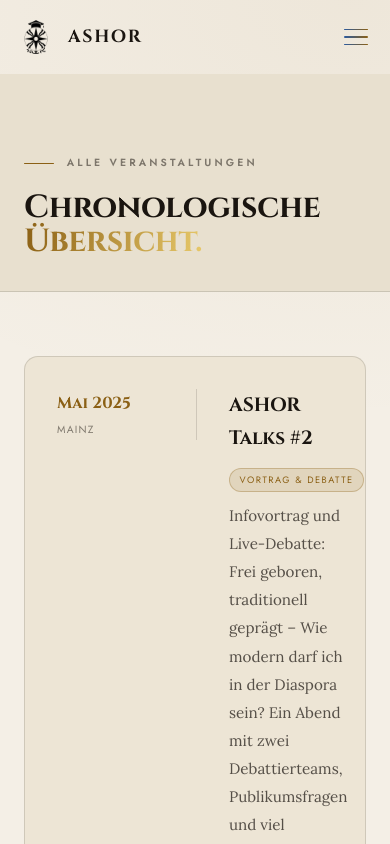
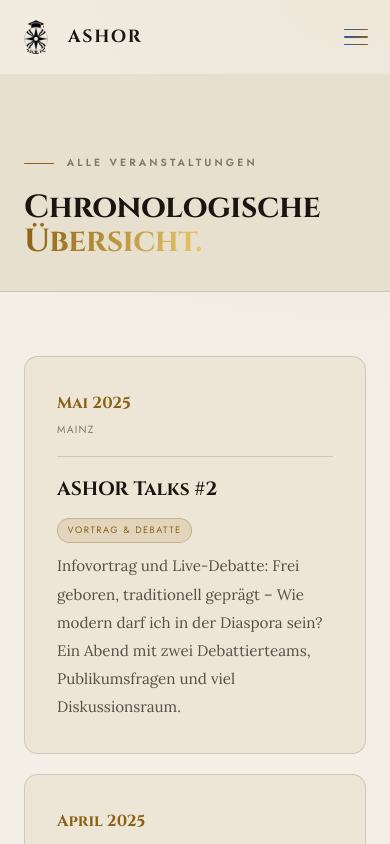
Before and after one commit to ASHOR-e-V/website, a Next.js app: page /events in a window 390 px wide. Shown: the top 844 px of the page. Built offline with nearby package versions, Linux system fonts and the light colour scheme.

Commit message:
Fix events page mobile layout: apply grid-events-list class

```diff
--- a/app/events/page.tsx
+++ b/app/events/page.tsx
@@ -28,7 +28,7 @@ export default function EventsPage() {
       <div style={{ padding: "4rem 1.5rem", maxWidth: "var(--max)", margin: "0 auto" }}>
         <div style={{ display: "flex", flexDirection: "column", gap: "1.25rem" }}>
           {events.map((e, i) => (
-            <div key={i} style={{ display: "grid", gridTemplateColumns: "140px 1fr", gap: "2rem", padding: "2rem", background: "var(--surface)", border: "1px solid var(--line)", borderRadius: "var(--r-md)", alignItems: "start" }}>
+            <div key={i} className="grid-events-list" style={{ display: "grid", gridTemplateColumns: "140px 1fr", gap: "2rem", padding: "2rem", background: "var(--surface)", border: "1px solid var(--line)", borderRadius: "var(--r-md)", alignItems: "start" }}>
               <div style={{ borderRight: "1px solid var(--line)", paddingRight: "2rem" }}>
                 <div style={{ fontFamily: "'Cinzel', serif", fontSize: "1rem", fontWeight: 700, color: "var(--gold)", marginBottom: ".3rem" }}>{e.date}</div>
                 <div style={{ fontFamily: "'Jost', sans-serif", fontSize: ".65rem", letterSpacing: ".12em", textTransform: "uppercase", color: "var(--muted2)" }}>{e.location}</div>
```
